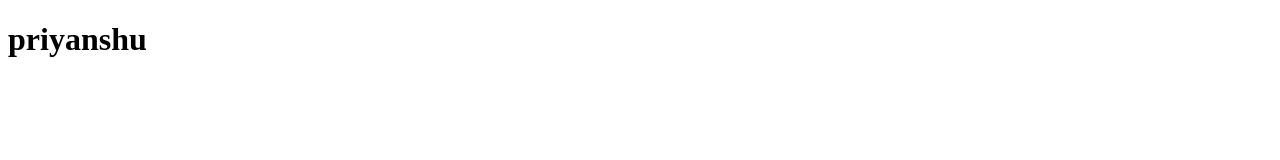
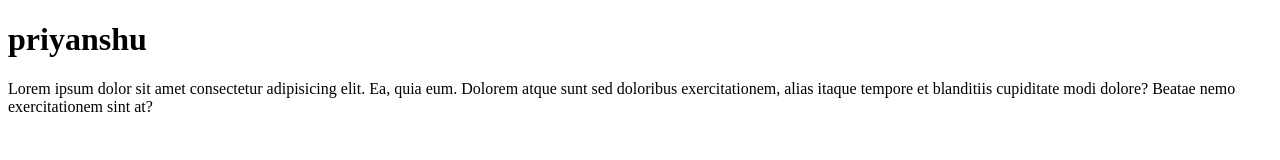
Before and after one commit to priyanshurann198/shivagithub, a plain HTML site: page index.html in a window 1280 px wide. Drawn offline with Linux system fonts and the light colour scheme.

Commit message:
add paragraph

```diff
--- a/index.html
+++ b/index.html
@@ -7,5 +7,6 @@
 </head>
 <body>
     <h1>priyanshu</h1>
+    <p>Lorem ipsum dolor sit amet consectetur adipisicing elit. Ea, quia eum. Dolorem atque sunt sed doloribus exercitationem, alias itaque tempore et blanditiis cupiditate modi dolore? Beatae nemo exercitationem sint at?</p>
 </body>
 </html>
```
